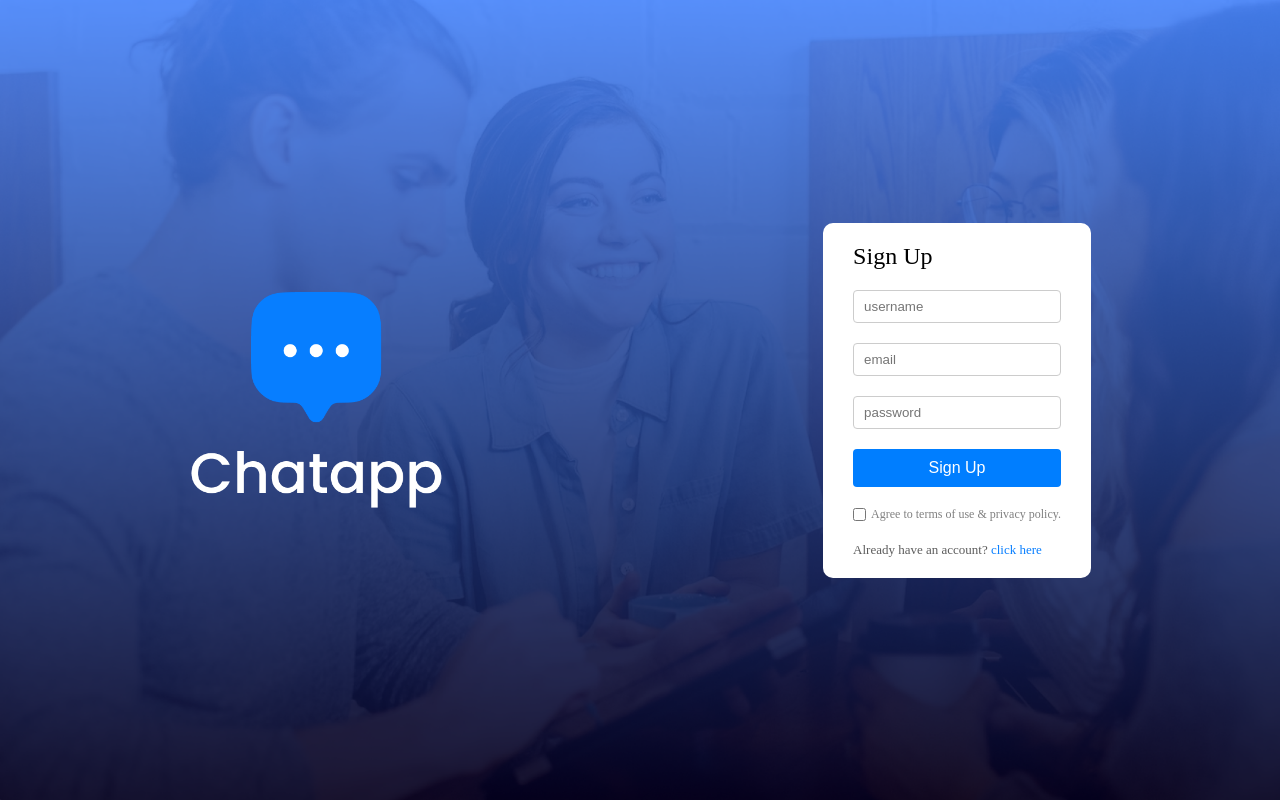
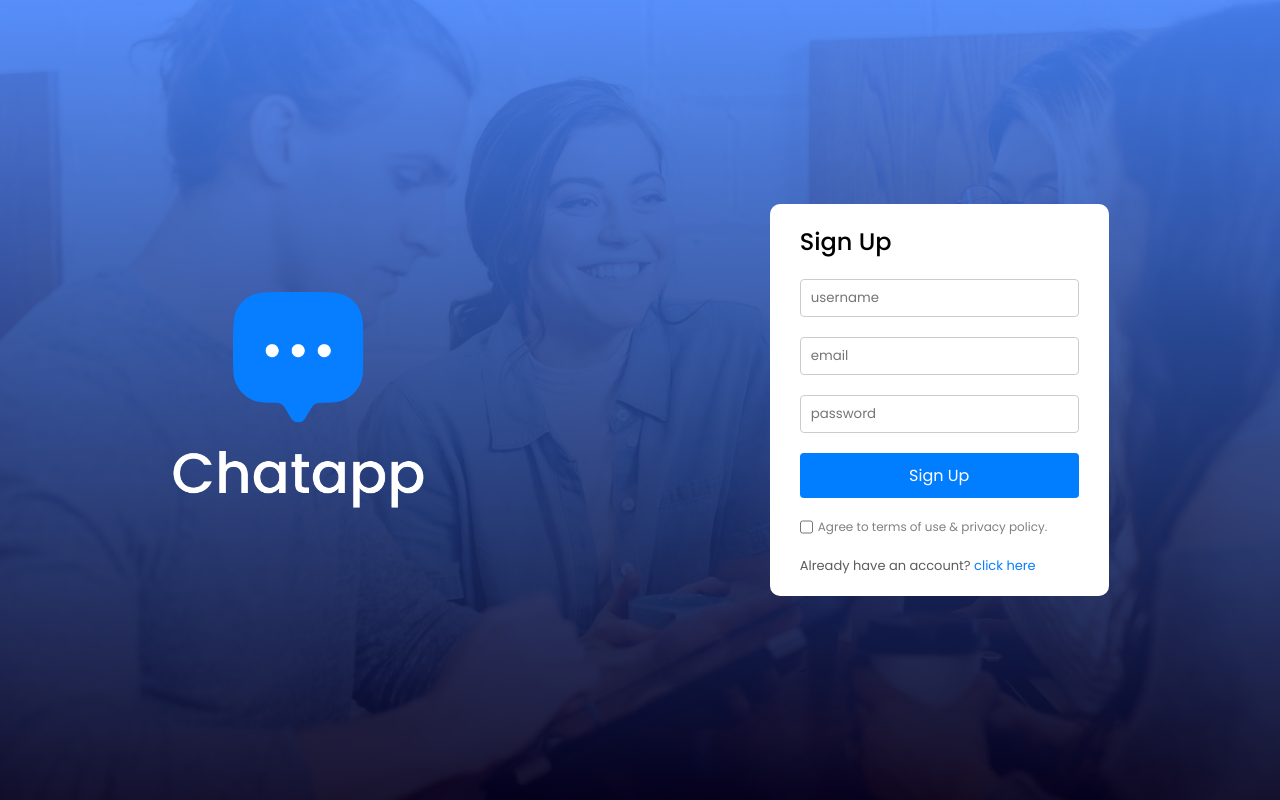
Before and after one commit to hari-maulana/bubble-buzz-chat-app, a React (Vite) app: page / in a window 1280 px wide. Built offline with nearby package versions, Linux system fonts and the light colour scheme.

Commit message:
(app): change fonts to poppins

```diff
--- a/src/index.css
+++ b/src/index.css
@@ -1,5 +1,8 @@
+@import url("https://fonts.googleapis.com/css2?family=Poppins:ital,wght@0,100;0,200;0,300;0,400;0,500;0,600;0,700;0,800;0,900;1,100;1,200;1,300;1,400;1,500;1,600;1,700;1,800;1,900&display=swap");
+
 * {
   padding: 0;
   box-sizing: border-box;
   margin: 0;
+  font-family: "Poppins", sans-serif;
 }
```
